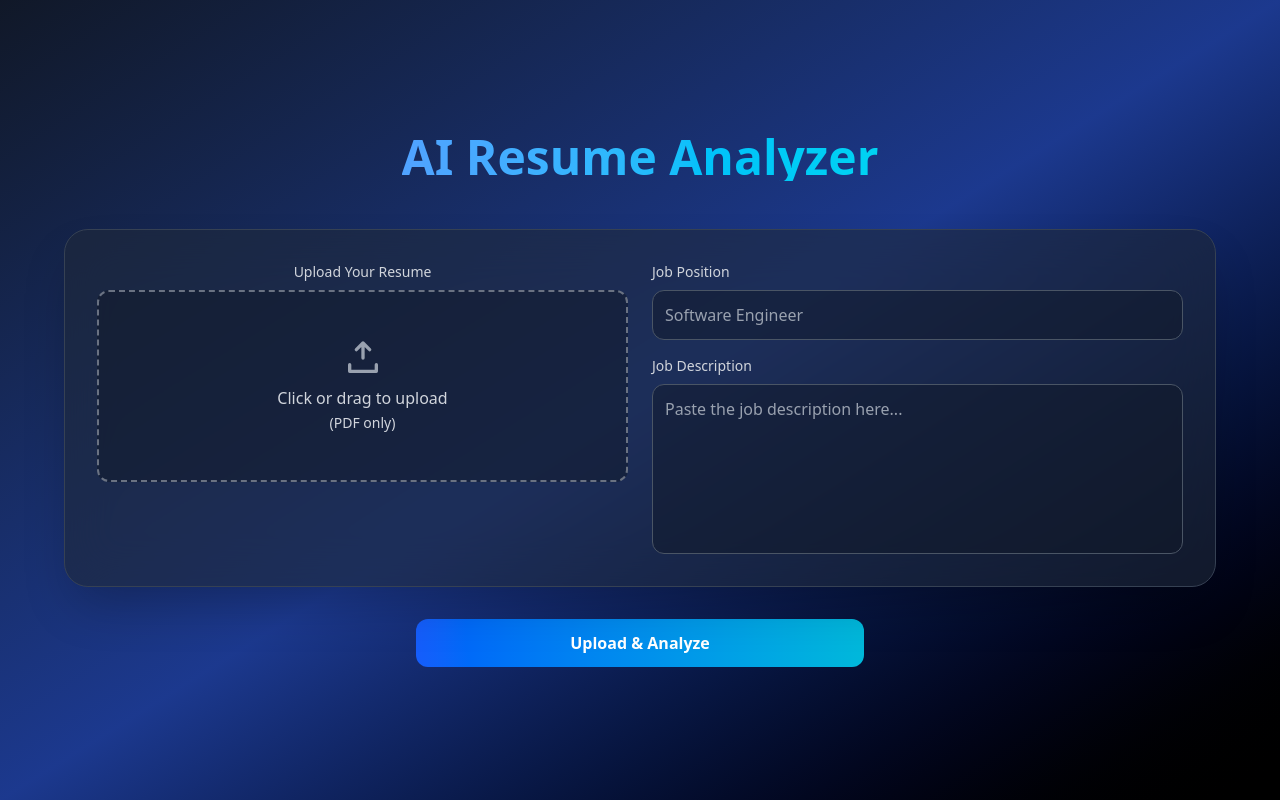
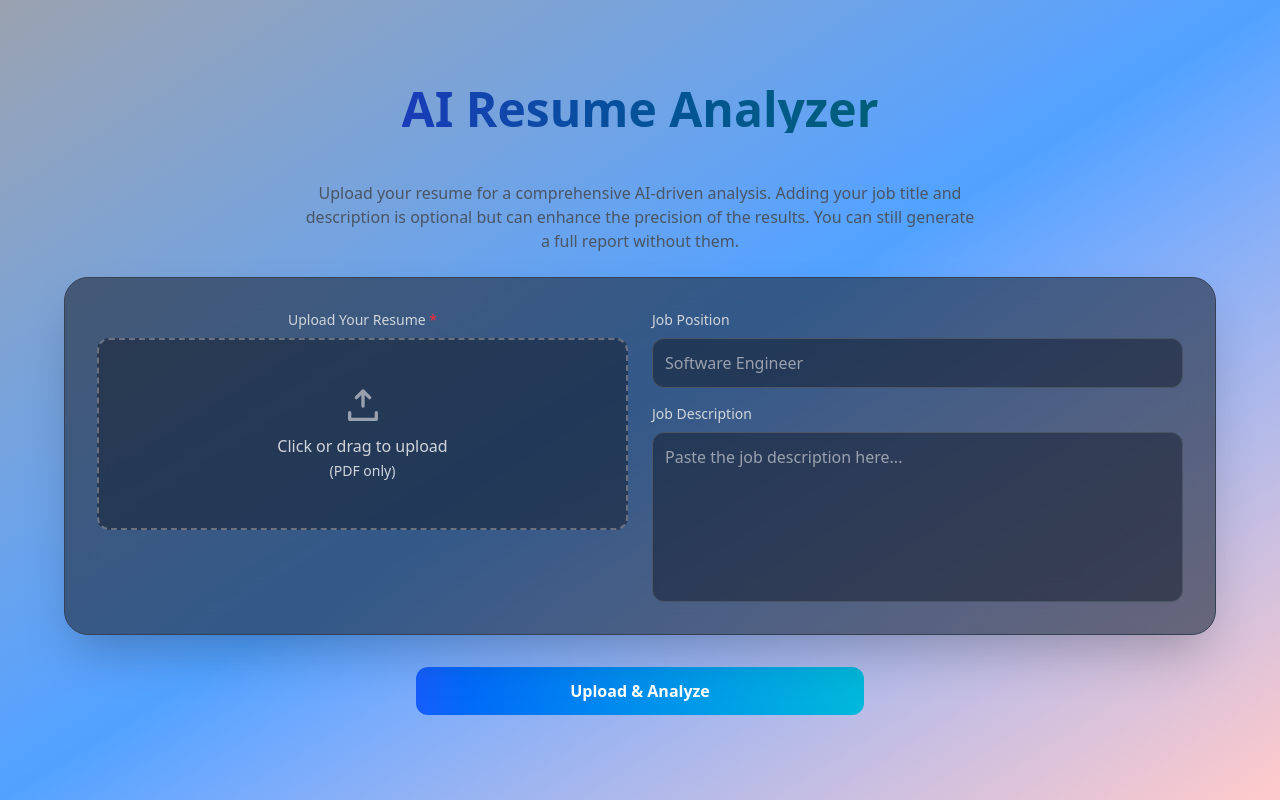
Before and after one commit to Pranavkharote/resume-analyzer, a React (Vite) app in the folder frontend/: page /upload/resume in a window 1280 px wide. Built offline with nearby package versions, Linux system fonts and the light colour scheme.

Commit message:
feat: integrate react-toastify for user notifications and enhance ResumeUpload component

```diff
--- a/frontend/package.json
+++ b/frontend/package.json
@@ -20,7 +20,8 @@
     "react-dom": "^19.1.1",
     "react-github-corner": "^2.5.0",
     "react-icons": "^5.5.0",
-    "react-router-dom": "^7.9.5"
+    "react-router-dom": "^7.9.5",
+    "react-toastify": "^11.0.5"
   },
   "devDependencies": {
     "@eslint/js": "^9.35.0",
--- a/frontend/src/components/ResumeUpload.jsx
+++ b/frontend/src/components/ResumeUpload.jsx
@@ -4,6 +4,7 @@ import ResultDisplay from "./ResultDisplay";
 import { motion } from "framer-motion";
 import { CircularProgressbar, buildStyles } from "react-circular-progressbar";
 import "react-circular-progressbar/dist/styles.css";
+import { toast, ToastContainer } from "react-toastify";
 
 const ResumeUpload = () => {
   const [file, setFile] = useState(null);
@@ -14,8 +15,8 @@ const ResumeUpload = () => {
   const [progress, setProgress] = useState(0);
 
   const handleUpload = async () => {
-    if (!file || !jobPosition || !description) {
-      alert("Please fill all fields and upload a resume.");
+    if (!file) {
+      toast.info("Resume upload is required to start analysis.");
       return;
     }
 
@@ -24,7 +25,7 @@ const ResumeUpload = () => {
     formData.append("jobPosition", jobPosition);
     formData.append("description", description);
 
-    console.log(formData);
+    // console.log(formData);
 
     try {
       setLoading(true);
@@ -42,7 +43,7 @@ const ResumeUpload = () => {
 
       setProgress(90);
       if (!res.data || res.data.error) {
-        alert("Unexpected server response");
+        toast.error("Unexpected server response");
         return;
       }
 
@@ -60,15 +61,21 @@ const ResumeUpload = () => {
   };
 
   return (
-    <div className="min-h-screen flex flex-col items-center justify-center bg-gradient-to-br from-gray-900 via-blue-900 to-black text-white px-4 py-12">
+    <div className="min-h-screen flex flex-col items-center justify-center bg-gradient-to-br from-gray-400 via-blue-400 to-red-200 text-white px-4 py-12">
       <motion.h1
         initial={{ opacity: 0, y: -20 }}
         animate={{ opacity: 1, y: 0 }}
         transition={{ duration: 0.6 }}
-        className="text-4xl md:text-5xl font-extrabold mb-12 text-center bg-clip-text text-transparent bg-gradient-to-r from-blue-400 to-cyan-400"
+        className="text-4xl md:text-5xl font-extrabold mb-12 text-center bg-clip-text text-transparent bg-gradient-to-r from-blue-800 to-cyan-800"
       >
         AI Resume Analyzer
       </motion.h1>
+      <p className="text-gray-600 text-center mb-6 max-w-2xl">
+  Upload your resume for a comprehensive AI-driven analysis.
+  Adding your job title and description is optional but can enhance the precision of the results.
+  You can still generate a full report without them.
+</p>
+
 
       {/* Upload Card */}
       <motion.div
@@ -79,7 +86,12 @@ const ResumeUpload = () => {
       >
         {/* Resume Upload */}
         <div className="flex-1 flex flex-col items-center justify-center w-full">
-        <label htmlFor="dropzone-file"  className="mb-2 text-sm font-medium text-gray-300">Upload Your Resume</label>
+          <label
+            htmlFor="dropzone-file"
+            className="mb-2 text-sm font-medium text-gray-300"
+          >
+            Upload Your Resume <span className="text-red-500">*</span>
+          </label>
           <label
             htmlFor="dropzone-file"
             className="flex flex-col items-center justify-center w-full h-48 border-2 border-dashed border-gray-500 rounded-xl cursor-pointer bg-gray-900/50 hover:bg-gray-800 transition-colors"
@@ -161,11 +173,11 @@ const ResumeUpload = () => {
       {/* Submit Button */}
       <motion.button
         onClick={handleUpload}
-        disabled={loading || !file || !jobPosition || !description}
+        // disabled={loading || !file || !jobPosition || !description}
         initial={{ opacity: 0, y: 20 }}
         animate={{ opacity: 1, y: 0 }}
         transition={{ duration: 0.6, delay: 0.2 }}
-        className="mt-8 w-full max-w-md py-3 font-semibold rounded-xl bg-gradient-to-r from-blue-600 to-cyan-500 hover:opacity-90 transition-all disabled:opacity-50"
+        className="mt-8 w-full max-w-md py-3 cursor-pointer font-semibold rounded-xl bg-gradient-to-r from-blue-600 to-cyan-500 hover:opacity-90 transition-all disabled:opacity-50"
       >
         {loading ? "Analyzing..." : "Upload & Analyze"}
       </motion.button>
@@ -201,6 +213,7 @@ const ResumeUpload = () => {
           <ResultDisplay data={result} />
         </motion.div>
       )}
+      <ToastContainer />
     </div>
   );
 };
```
Also changed, not shown: 1 other file (tests, documents, lock files or other folders).
